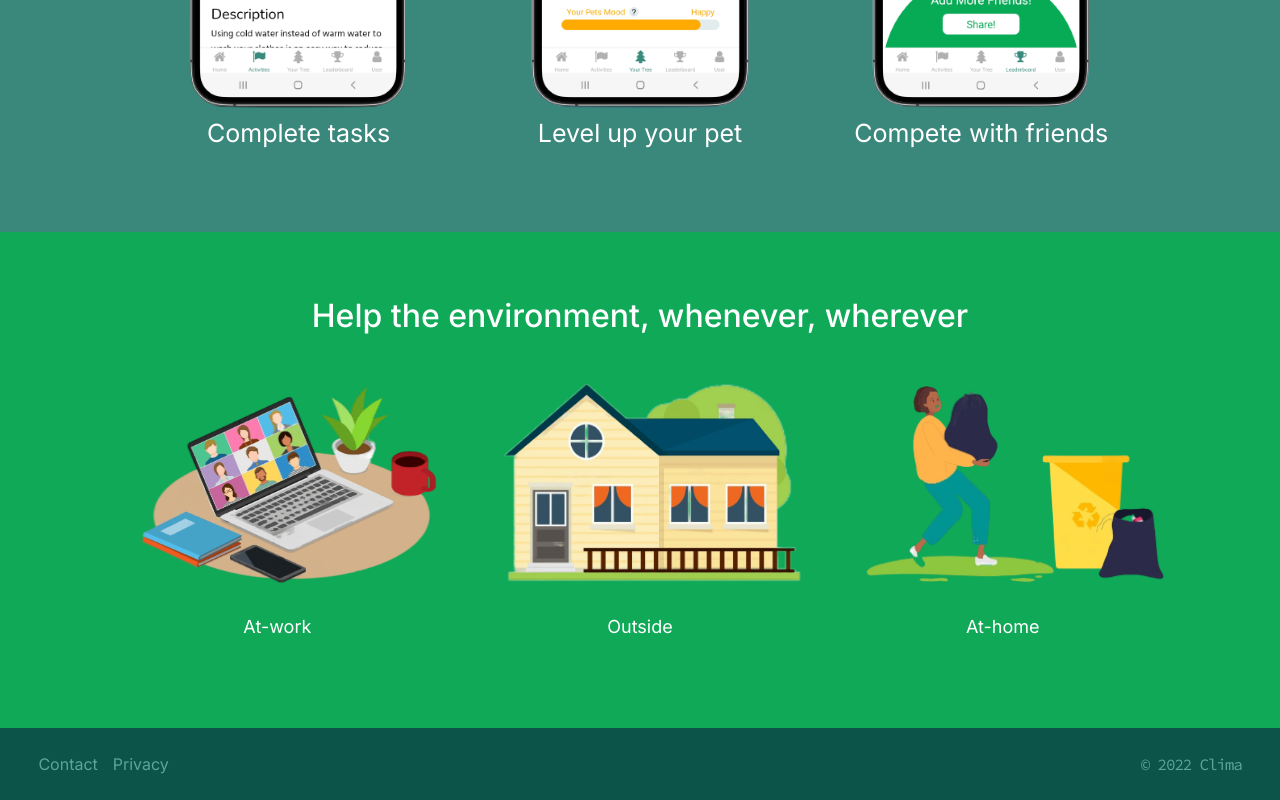
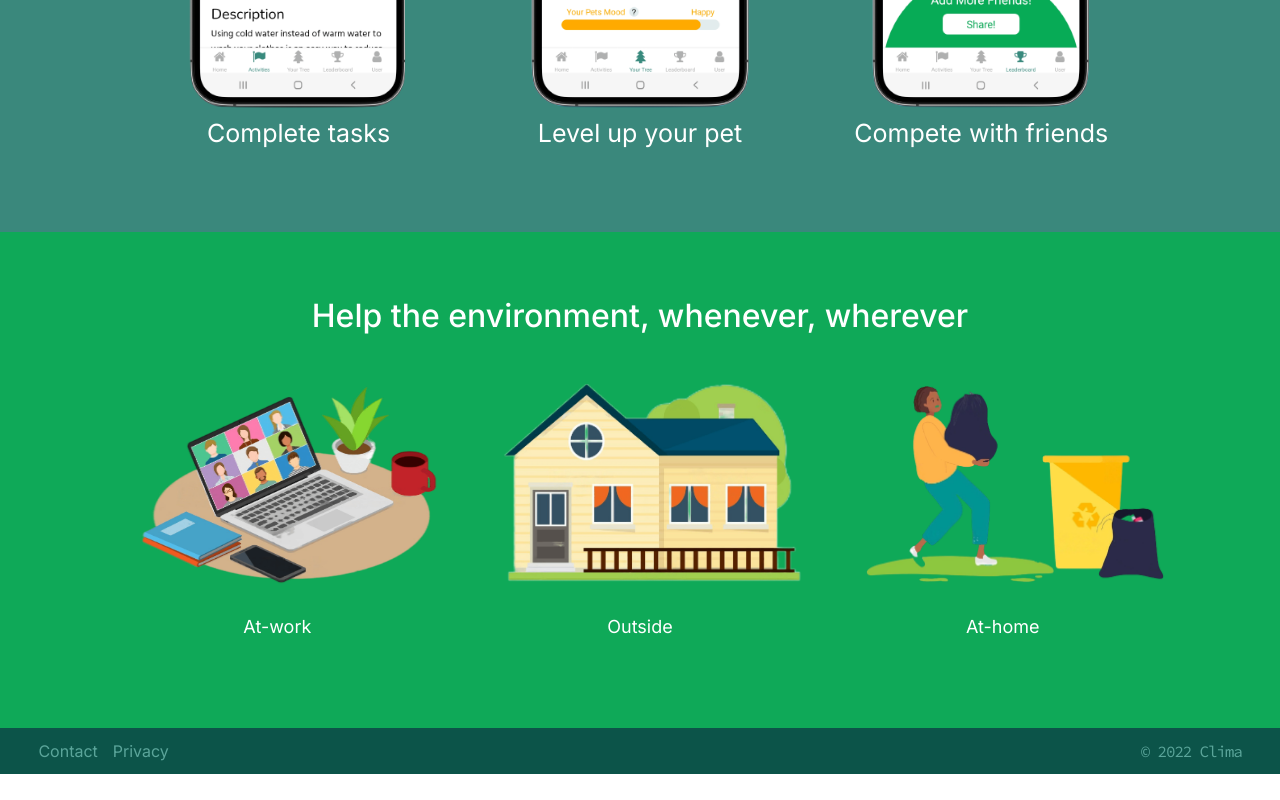
Before and after one commit to yxli001/ClimaWebsite, a React (Create React App) app: page / in a window 1280 px wide. Shown: the part 1334-2134 px from the top of the page. After the commit the page ends 2108 px from the top, so only its background shows below. Built offline with nearby package versions, Linux system fonts and the light colour scheme.

Commit message:
padding fix

```diff
--- a/src/pages/Footer/Footer.module.css
+++ b/src/pages/Footer/Footer.module.css
@@ -1,6 +1,6 @@
 .footerContainer {
     background-color: #0c5449;
-    padding: 2% 3% 2%;
+    padding: 1% 3% 1%;
 
     display: flex;
     justify-content: space-between;
@@ -28,7 +28,7 @@
     letter-spacing: -1.2px;
 }
 
-@media (max-width: 300px) {
+@media screen and (max-width: 300px) {
     .footerContainer {
         flex-direction: column;
         justify-content: center;
```
Also changed, not shown: 1 other file (tests, documents, lock files or other folders).
